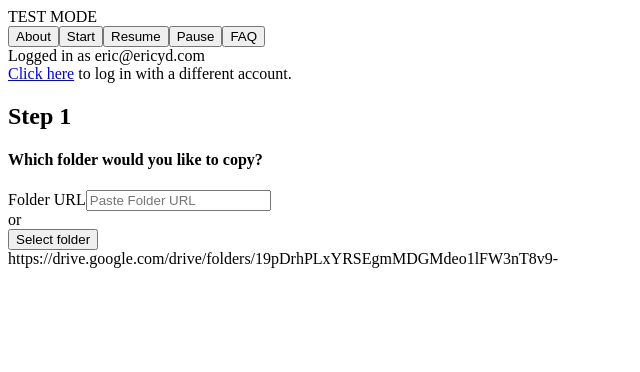
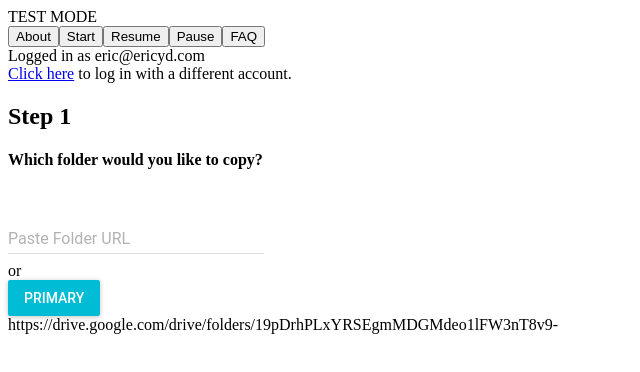
Before and after one commit to ericyd/gdrive-copy, a React app: page / in a window 1280 px wide. Shown: the top 372 px of the page, without its empty margins (0-640 px from the left). Built offline with nearby package versions, Linux system fonts and the light colour scheme; the HTML template or start-up script is replaced by a standard one.

Commit message:
add material-ui theme and components

```diff
--- a/src/components/SelectFolder.js
+++ b/src/components/SelectFolder.js
@@ -1,8 +1,10 @@
 'use strict';
 
 import React from 'react';
-import TextInput from './TextInput';
-import Button from './Button';
+// import TextInput from './TextInput';
+import TextField from 'material-ui/TextField';
+// import Button from './Button';
+import RaisedButton from 'material-ui/RaisedButton';
 import Step from './Step';
 import parseURL from '../util/parseURL';
 import { showPicker } from '../util/picker';
@@ -11,7 +13,7 @@ export default class SelectFolder extends React.Component {
   constructor() {
     super();
     this.state = {
-      srcFolderURL: ''
+      value: ''
     };
     this.launchPicker = this.launchPicker.bind(this);
     this.handlePaste = this.handlePaste.bind(this);
@@ -26,8 +28,12 @@ export default class SelectFolder extends React.Component {
   // todo: should this be removed to only support pasting?
   handleChange(e) {
     this.setState({
-      srcFolderURL: e.target.value
+      value: e.target.value
     });
+    // handle paste event
+    if (e.clipboardData && e.clipboardData.get) {
+      this.handlePaste(e);
+    }
   }
 
   /**
@@ -74,21 +80,19 @@ export default class SelectFolder extends React.Component {
   render() {
     return (
       <div>
-        <TextInput
+        <TextField
+          floatingLabelText="Paste Folder URL"
           key="folderName"
           id="folderName"
           name="folderName"
-          label="Folder URL"
-          handlePaste={this.handlePaste}
-          handleChange={this.handleChange}
-          placeholder="Paste Folder URL"
-          value={this.state.srcFolderURL}
+          onChange={this.handleChange}
+          value={this.state.value}
         />
         <br />or<br />
-        <Button
-          text="Select folder"
-          className="btn--small"
-          handleClick={this.launchPicker}
+        <RaisedButton
+          label="Primary"
+          primary={true}
+          onClick={this.launchPicker}
         />
       </div>
     );
--- a/src/templates/header.html
+++ b/src/templates/header.html
@@ -6,8 +6,8 @@
 
         <!--Header and Icon-->
         {{> icons/header-icon }}
-        <h1> Copy Folder</h1>
-        <h5>Copy a Google Drive folder and all its contents</h5>
+        <h1>Copy Folder</h1>
+        <h5>for Google Drive</h5>
         <!-- <div class="header-container__icon"></div>
         <div class="header-container__headings">
         </div> -->
```
Also changed, not shown: src/App.js (+7 -1 lines).
